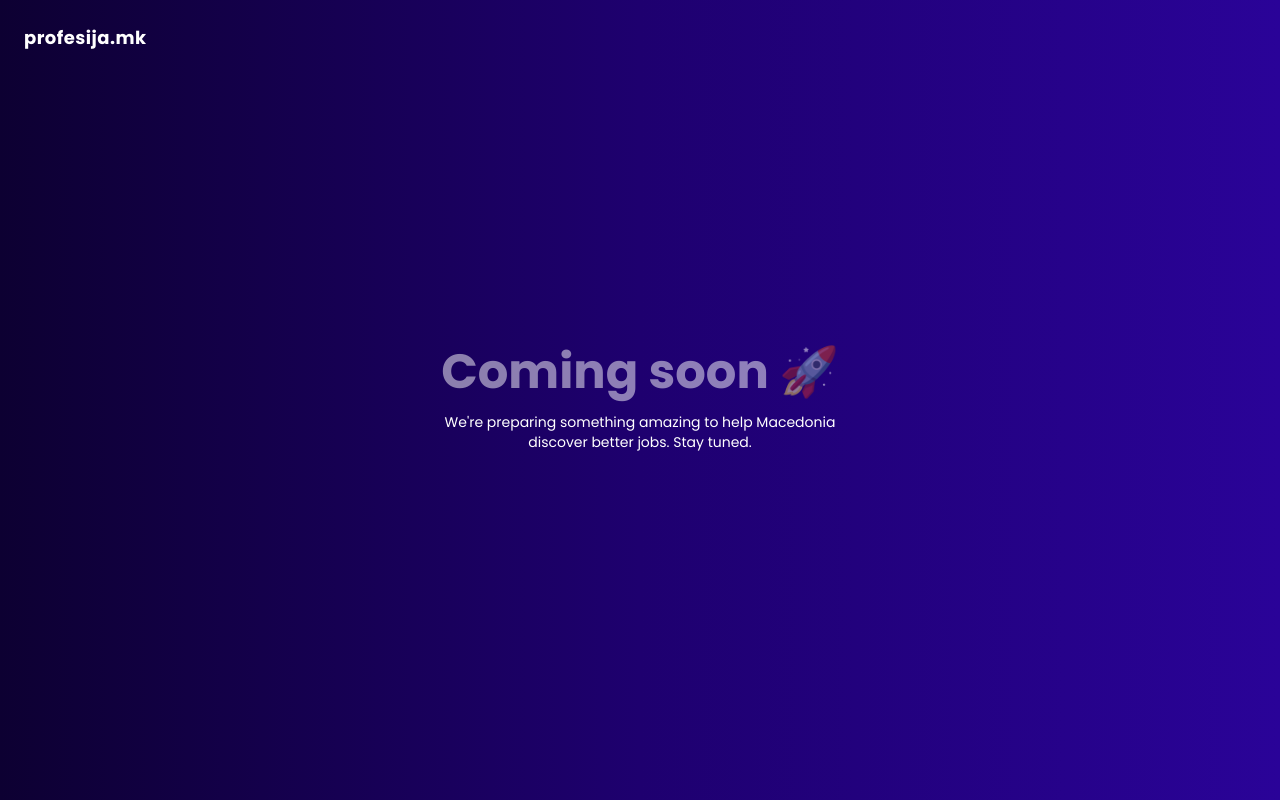
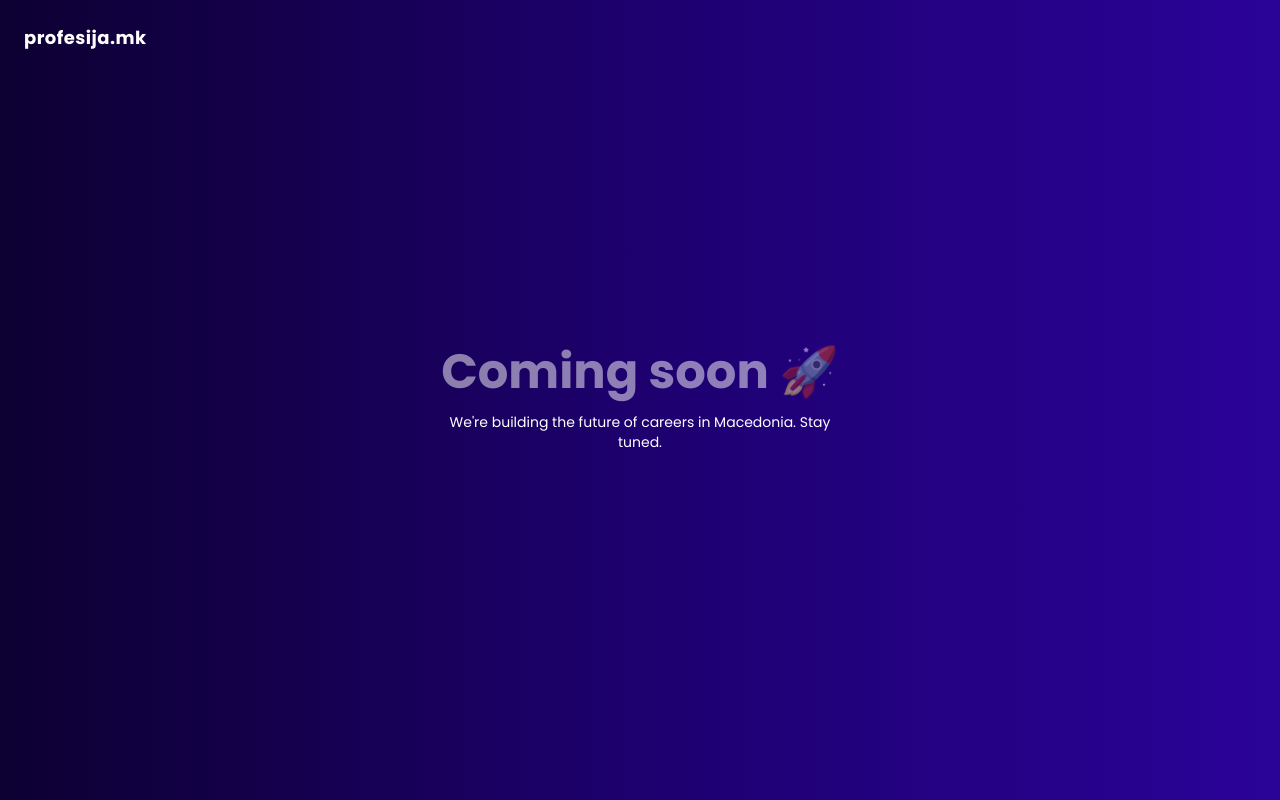
Before and after one commit to FilipStefanovski1/coming-soon-, a website built with Vite: page index.html in a window 1280 px wide. Built offline with nearby package versions, Linux system fonts and the light colour scheme.

Commit message:
small change

```diff
--- a/index.html
+++ b/index.html
@@ -21,7 +21,7 @@
 
     <!-- Subtext -->
     <p class="mt-4 text-center text-white text-sm max-w-md px-6">
-      We're preparing something amazing to help Macedonia discover better jobs. Stay tuned.
+    We're building the future of careers in Macedonia. Stay tuned.
     </p>
   </body>
 </html>
```
